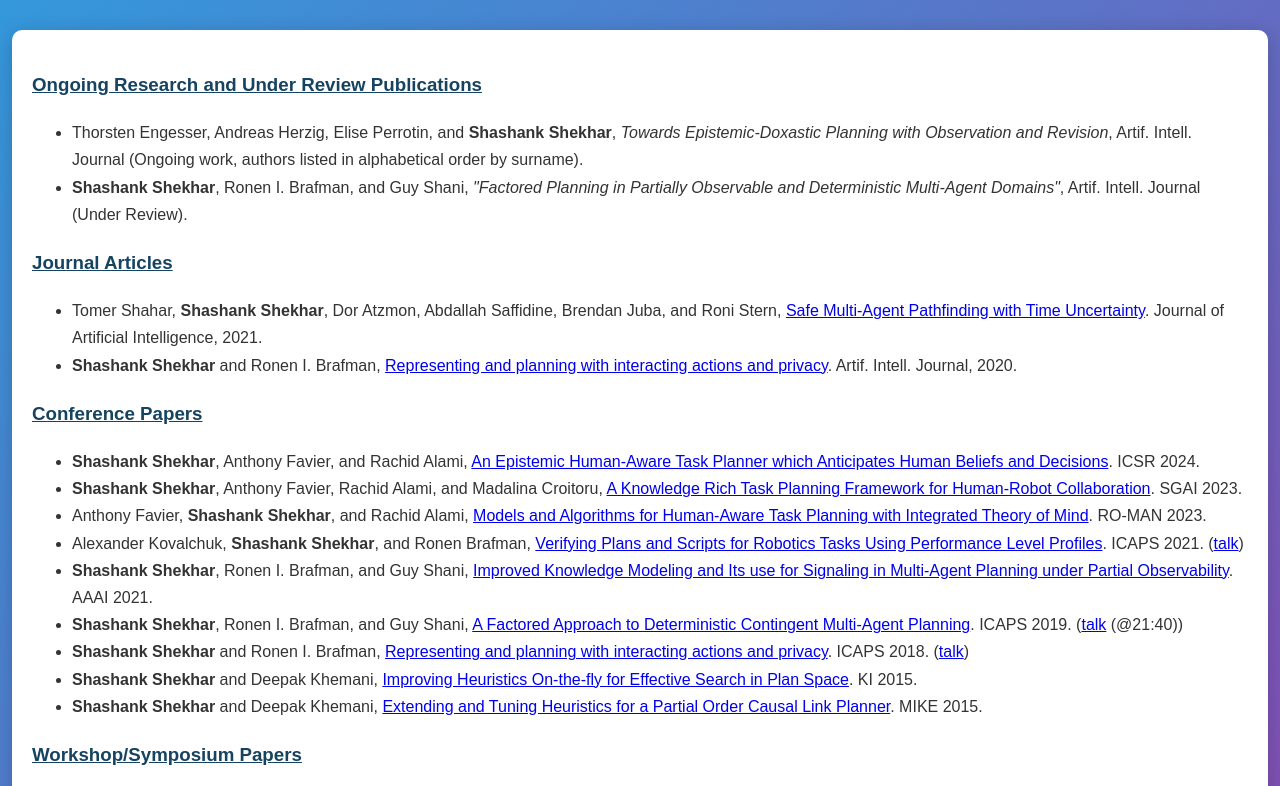
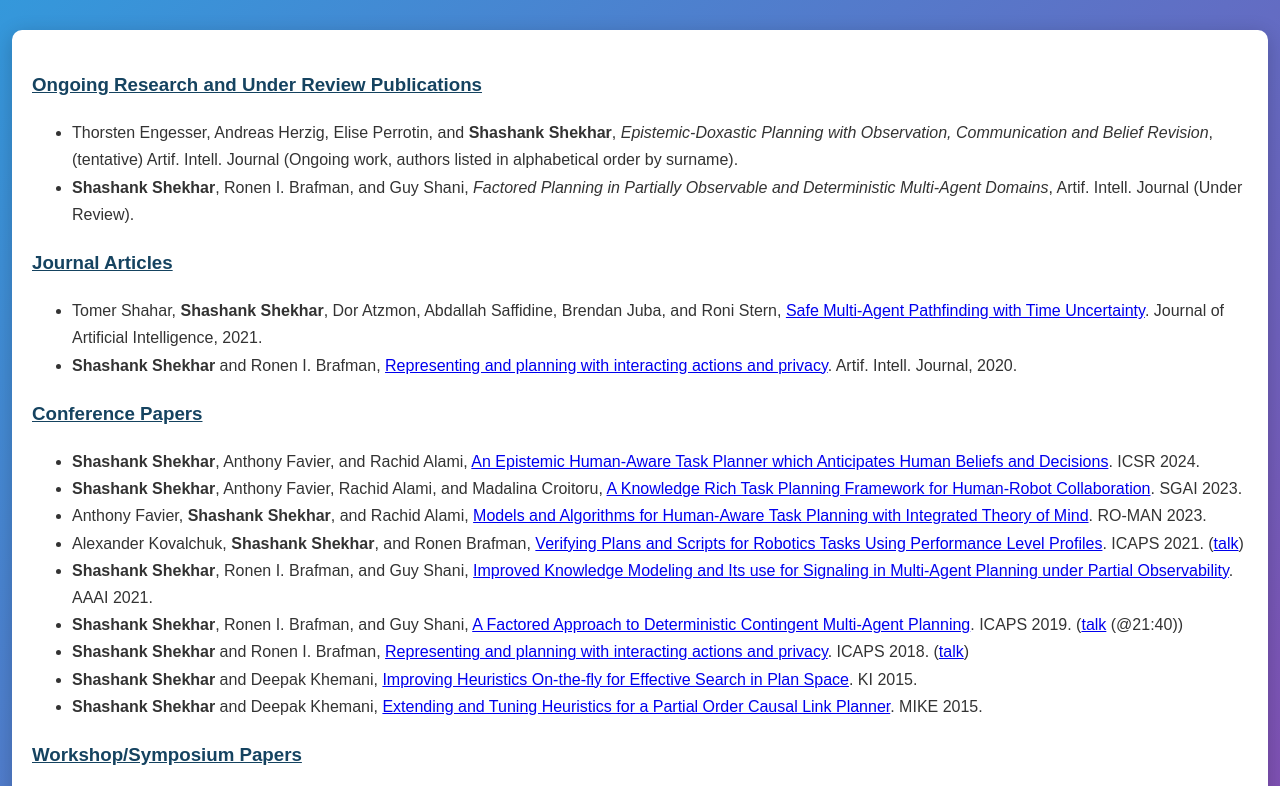
Before and after one commit to shekharsai/shekharsai.github.io, a plain HTML site: page pages/publications.html in a window 1280 px wide. Shown: the top 786 px of the page. Drawn offline with Linux system fonts and the light colour scheme.

Commit message:
Update publications.html

```diff
--- a/pages/publications.html
+++ b/pages/publications.html
@@ -21,11 +21,11 @@
 		<h3><b><p style="color:#154360"><u>Ongoing Research and Under Review Publications</u></p></b></h3>
 		<ul>
 			<li>
-				Thorsten Engesser, Andreas Herzig, Elise Perrotin, and <b>Shashank Shekhar</b>, <i>Towards Epistemic-Doxastic Planning with Observation and Revision</i>, Artif. Intell. Journal (Ongoing work, authors listed in alphabetical order by surname).
+				Thorsten Engesser, Andreas Herzig, Elise Perrotin, and <b>Shashank Shekhar</b>, <i>Epistemic-Doxastic Planning with Observation, Communication and Belief Revision</i>, (tentative) Artif. Intell. Journal (Ongoing work, authors listed in alphabetical order by surname).
 			</li>
 			<li>
 				<b>Shashank Shekhar</b>, Ronen I. Brafman, and Guy Shani,
-				<i>"Factored Planning in Partially Observable and Deterministic Multi-Agent Domains"</i>,
+				<i>Factored Planning in Partially Observable and Deterministic Multi-Agent Domains</i>,
 				Artif. Intell. Journal (Under Review).
 			</li>
 		</ul>
```
